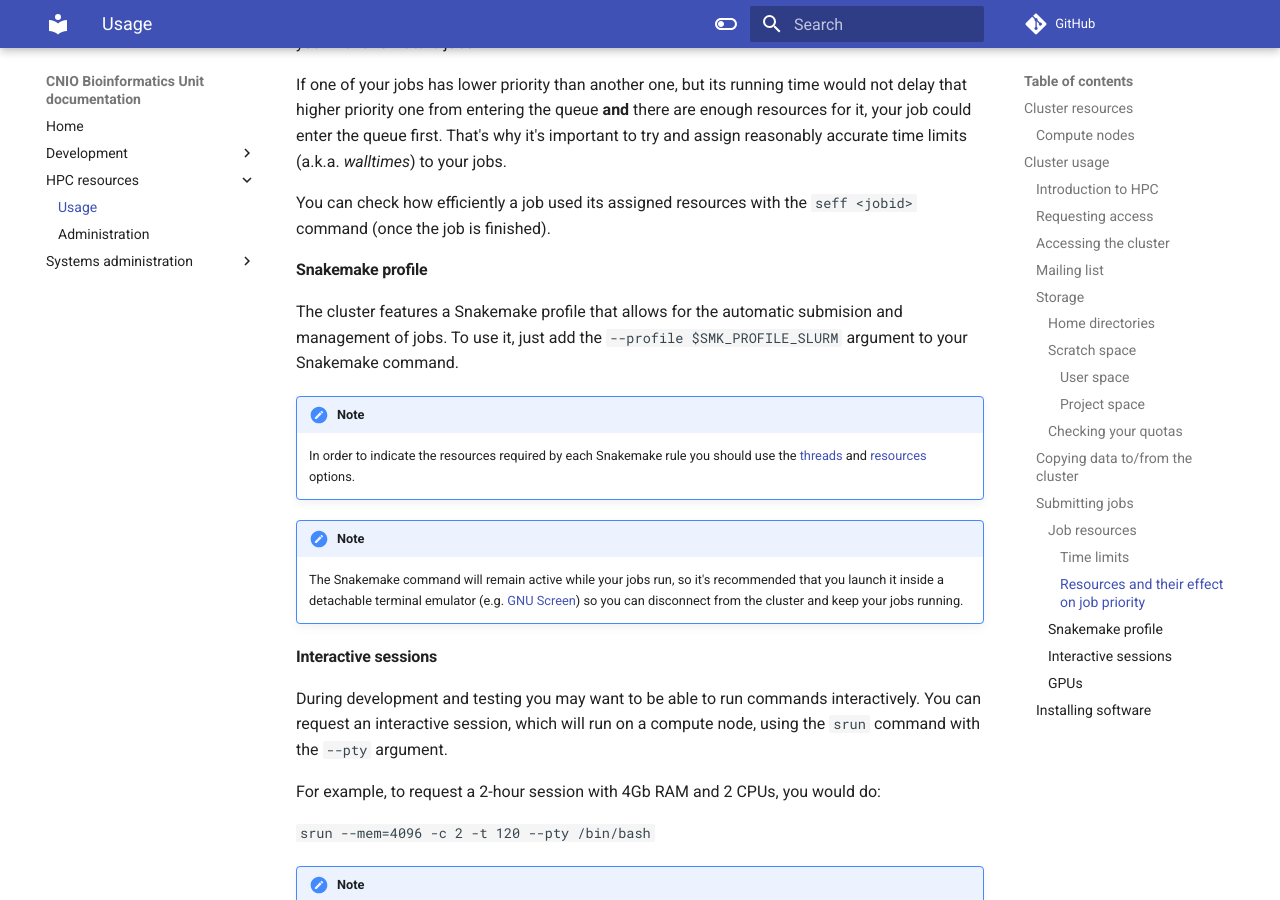
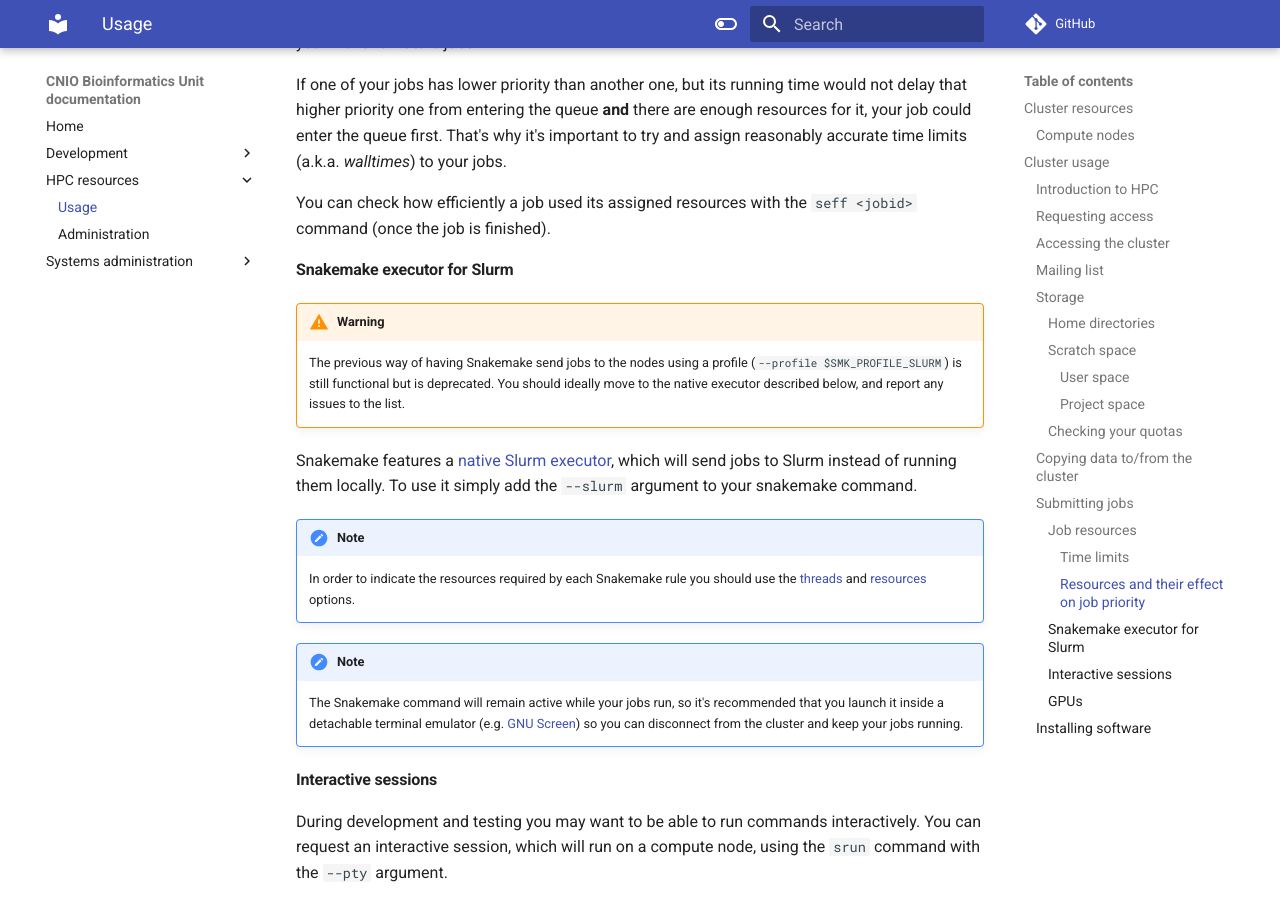
Before and after one commit to cnio-bu/cnio-bu.github.io, an MkDocs documentation site: the page built from docs/hpc/usage.md, in a window 1280 px wide and 900 px high, scrolled down 4083 px. Built offline with MkDocs 1.6.1 and Material for MkDocs 9.7.7, drawn with Linux system fonts in a browser that asks for light colours; comment, search, counter and statistics services are not loaded.

Commit message:
Switch snakemake slurm from profile to native executor

```diff
--- a/docs/hpc/usage.md
+++ b/docs/hpc/usage.md
@@ -183,10 +183,17 @@ time limits (a.k.a. *walltimes*) to your jobs.
 
 You can check how efficiently a job used its assigned resources with the `seff <jobid>` command (once the job is finished).
 
-#### Snakemake profile
+#### Snakemake executor for Slurm
 
-The cluster features a Snakemake profile that allows for the automatic submision and management of jobs.
-To use it, just add the `--profile $SMK_PROFILE_SLURM` argument to your Snakemake command.
+!!! Warning
+
+    The previous way of having Snakemake send jobs to the nodes using a profile (`--profile $SMK_PROFILE_SLURM`)
+    is still functional but is deprecated. You should ideally move to the native executor described below, and report
+    any issues to the list.
+
+Snakemake features a [native Slurm executor](https://snakemake.readthedocs.io/en/stable/executing/cluster.html#executing-on-slurm-clusters),
+which will send jobs to Slurm instead of running them locally. To use it simply add the `--slurm` argument to
+your snakemake command.
 
 !!! Note
 
```
